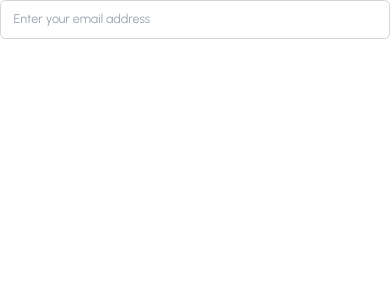
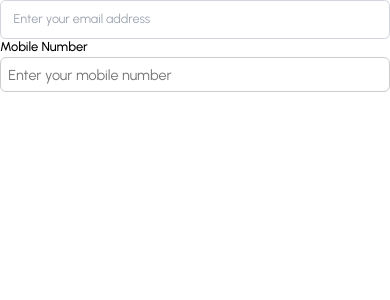
Before and after one commit to jkcsoftwaresllp/crm-client, a React (Vite) app: page / in a window 390 px wide. Shown: the top 300 px of the page. Built offline with nearby package versions, Linux system fonts and the light colour scheme.

Commit message:
feat: Added PhoneInput component

```diff
--- a/src/App.jsx
+++ b/src/App.jsx
@@ -1,10 +1,12 @@
 import "./App.css";
 import EmailInput from "./components/ui/EmailInput";
+import PhoneInput from "./components/ui/PhoneInput";
 function App() {
+
   return (
     <>
     <EmailInput />
-
+      <PhoneInput />
     </>
   );
 }
--- /dev/null
+++ b/src/ComponentStyles/PhoneInput.module.css
@@ -0,0 +1,33 @@
+.inputWrapper {
+  display: flex;
+  flex-direction: column;
+  margin-bottom: 1rem;
+}
+
+label {
+  font-weight: 500;
+  margin-bottom: 0.25rem;
+}
+
+.input {
+  padding: 0.5rem;
+  border: 1px solid #ccc;
+  border-radius: 6px;
+  font-size: 1rem;
+  outline: none;
+  transition: border-color 0.2s;
+}
+
+.input:focus {
+  border-color: #007bff;
+}
+
+.errorInput {
+  border-color: red;
+}
+
+.error {
+  color: red;
+  font-size: 0.875rem;
+  margin-top: 0.25rem;
+}
--- /dev/null
+++ b/src/components/ui/PhoneInput.jsx
@@ -0,0 +1,52 @@
+import React, { useState } from 'react';
+import styles from '../../ComponentStyles/PhoneInput.module.css';
+
+export default function PhoneInput({
+  label = 'Mobile Number',
+  name = 'mobile',
+  placeholder = 'Enter your mobile number',
+  required = false,
+}) {
+  const [phone, setPhone] = useState('');
+  const [error, setError] = useState('');
+
+  const formatPhoneNumber = (value) => {
+    const onlyNums = value.replace(/\D/g, '').slice(0, 10);
+    if (onlyNums.length <= 3) return onlyNums;
+    if (onlyNums.length <= 6) return `${onlyNums.slice(0, 3)}-${onlyNums.slice(3)}`;
+    return `${onlyNums.slice(0, 3)}-${onlyNums.slice(3, 6)}-${onlyNums.slice(6)}`;
+  };
+
+  const handlePhoneChange = (value) => {
+    setPhone(value);
+    const onlyNums = value.replace(/\D/g, '');
+    if (onlyNums.length !== 10) {
+      setError('Mobile number must be exactly 10 digits');
+    } else {
+      setError('');
+    }
+  };
+
+  const handleInput = (e) => {
+    const raw = e.target.value.replace(/\D/g, '').slice(0, 10);
+    const formatted = formatPhoneNumber(raw);
+    handlePhoneChange(formatted);
+  };
+
+  return (
+    <div className={styles.inputWrapper}>
+      {label && <label htmlFor={name}>{label}</label>}
+      <input
+        type="tel"
+        id={name}
+        name={name}
+        value={phone}
+        onChange={handleInput}
+        placeholder={placeholder}
+        required={required}
+        className={`${styles.input} ${error ? styles.errorInput : ''}`}
+      />
+      {error && <span className={styles.error}>{error}</span>}
+    </div>
+  );
+}
```
